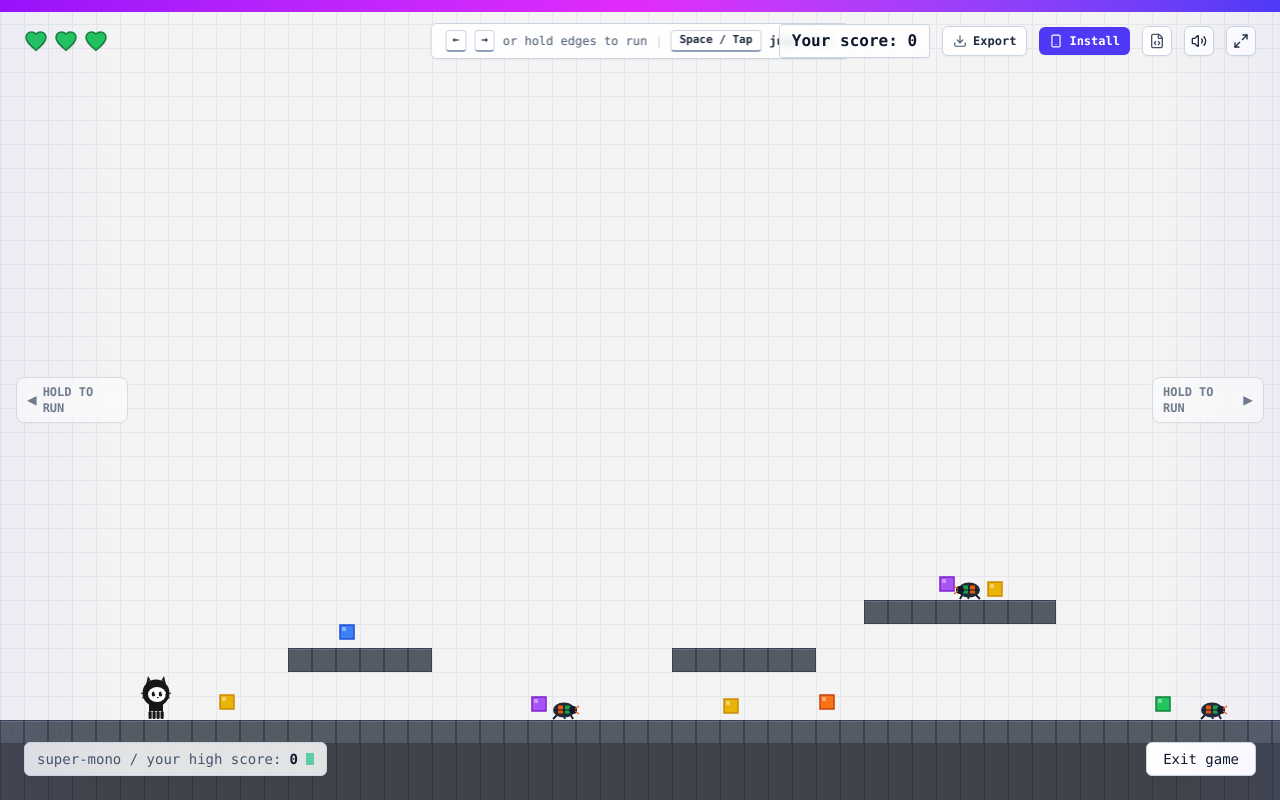
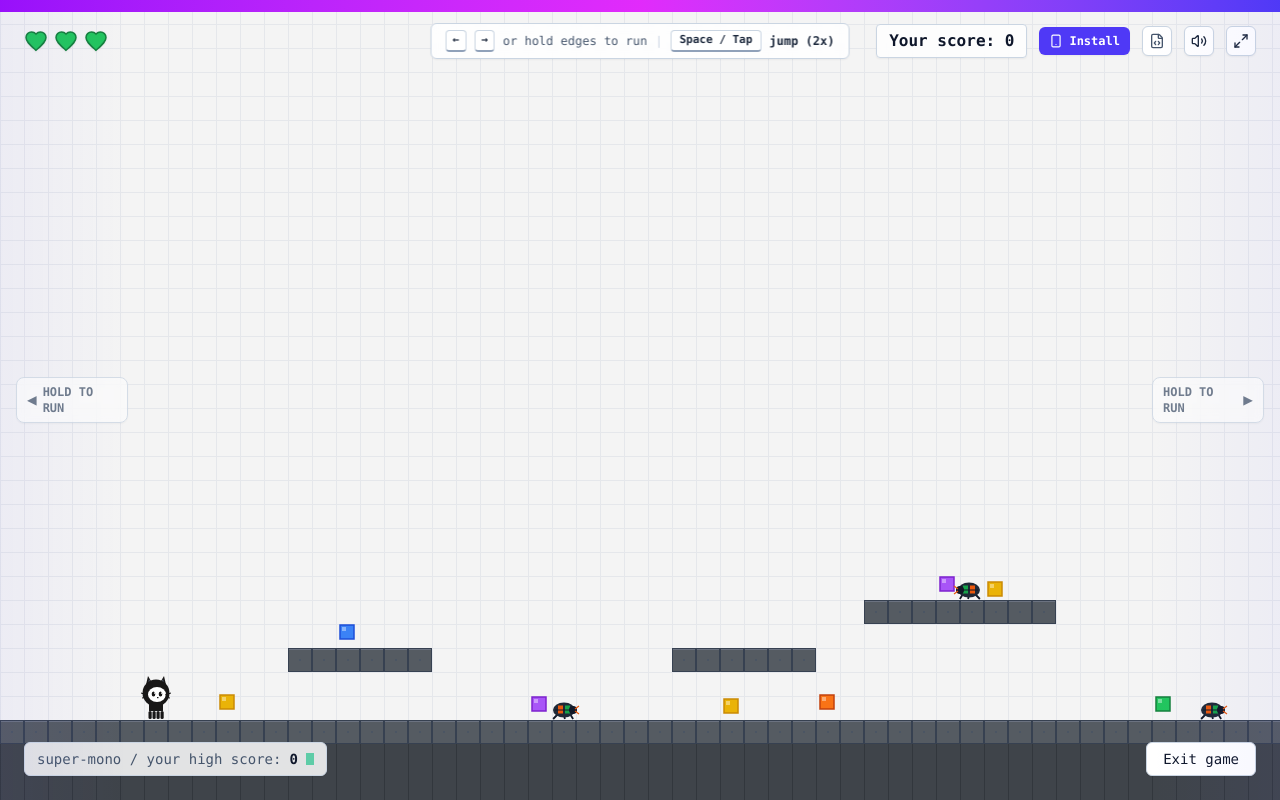
Before and after one commit to okechukwudaniel000-debug/Octopus-Run, a Next.js app: page / in a window 1280 px wide. Built offline with nearby package versions, Linux system fonts and the light colour scheme.

Commit message:
refactor: remove offline game export functionality
Remove the export offline game feature and its associated UI components from the game HUD and React implementation to simplify the interface.

```diff
--- a/components/OctoPlatformerGame.tsx
+++ b/components/OctoPlatformerGame.tsx
@@ -1,7 +1,7 @@
 'use client';
 
 import React, { useEffect, useRef, useState, useCallback } from 'react';
-import { Volume2, VolumeX, Maximize2, Minimize2, RefreshCw, Trophy, Download, Smartphone, Share2, WifiOff, Check, X, FileCode } from 'lucide-react';
+import { Volume2, VolumeX, Maximize2, Minimize2, RefreshCw, Trophy, Smartphone, Share2, WifiOff, X, FileCode } from 'lucide-react';
 import { usePWAInstall } from './usePWAInstall';
 
 interface FloatingText {
@@ -118,10 +118,7 @@ export default function OctoPlatformerGame({
     isInstalled,
     isIOS,
     isOnline,
-    isExporting,
-    exportSuccess,
     install,
-    exportOfflineHtml,
   } = usePWAInstall();
   const [showIOSModal, setShowIOSModal] = useState<boolean>(false);
 
@@ -1999,26 +1996,6 @@ export default function OctoPlatformerGame({
               <span className="font-bold">{score}</span>
             </div>
 
-            {/* Export Offline Game (.html) Button */}
-            <button
-              onClick={exportOfflineHtml}
-              disabled={isExporting}
-              title="Export standalone offline game (.html) - No internet needed"
-              aria-label="Export offline game"
-              className="bg-white border border-slate-300 hover:border-slate-400 active:bg-slate-100 rounded-md px-2 sm:px-2.5 py-1.5 text-slate-800 shadow-xs transition-colors shrink-0 flex items-center gap-1.5 font-mono text-xs font-semibold"
-            >
-              {exportSuccess ? (
-                <>
-                  <Check className="w-3.5 h-3.5 text-emerald-600" />
-                  <span className="hidden sm:inline text-emerald-700">Exported</span>
-                </>
-              ) : (
-                <>
-                  <Download className={`w-3.5 h-3.5 ${isExporting ? 'animate-bounce text-indigo-600' : 'text-slate-600'}`} />
-                  <span className="hidden sm:inline">Export</span>
-                </>
-              )}
-            </button>
 
             {/* Install App Button (Hidden when running as standalone PWA) */}
             {!isInstalled && (
--- a/public/game.html
+++ b/public/game.html
@@ -921,14 +921,6 @@
         <div class="hud-score-panel">
           <div class="hud-mobile-hi">HI: <span id="hud-mobile-hi-val">0</span></div>
           <div class="score-display">Your score: <span id="hud-score">0</span></div>
-          <button id="top-export-btn" class="hud-export-btn" title="Export Standalone Offline Game (.html)" aria-label="Export Offline Game">
-            <svg width="14" height="14" viewBox="0 0 24 24" fill="none" stroke="currentColor" stroke-width="2" stroke-linecap="round" stroke-linejoin="round">
-              <path d="M21 15v4a2 2 0 0 1-2 2H5a2 2 0 0 1-2-2v-4"></path>
-              <polyline points="7 10 12 15 17 10"></polyline>
-              <line x1="12" y1="15" x2="12" y2="3"></line>
-            </svg>
-            <span id="export-label">Export</span>
-          </button>
           <button id="top-install-btn" class="hud-install-btn" title="Install Standalone App" aria-label="Install App" style="display:none;">
             <svg width="14" height="14" viewBox="0 0 24 24" fill="none" stroke="currentColor" stroke-width="2" stroke-linecap="round" stroke-linejoin="round">
               <rect x="5" y="2" width="14" height="20" rx="2" ry="2"></rect>
```
